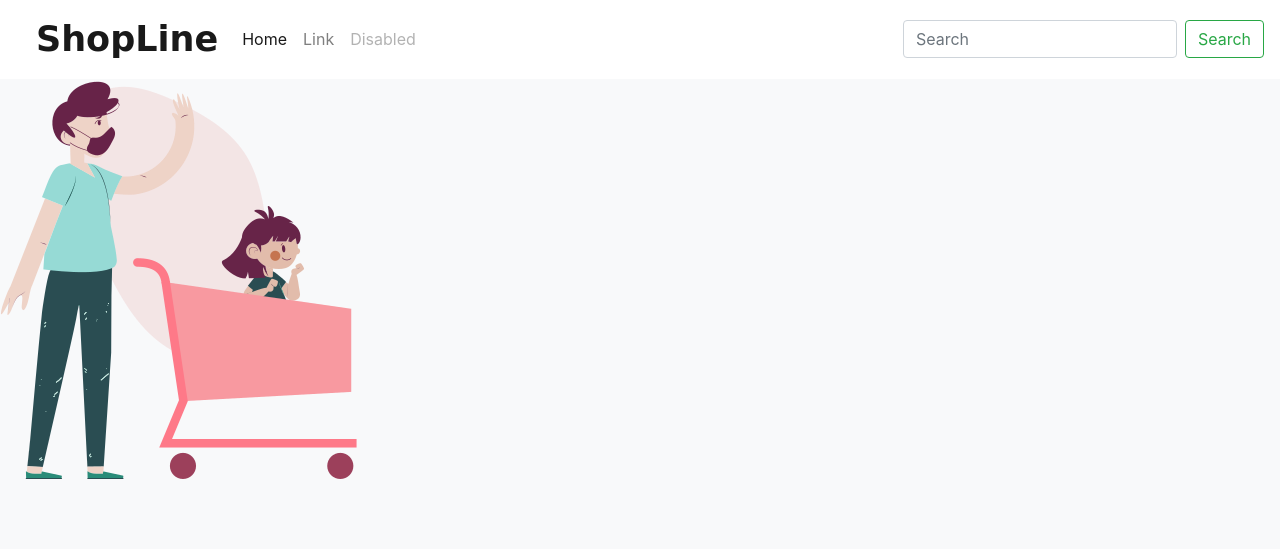
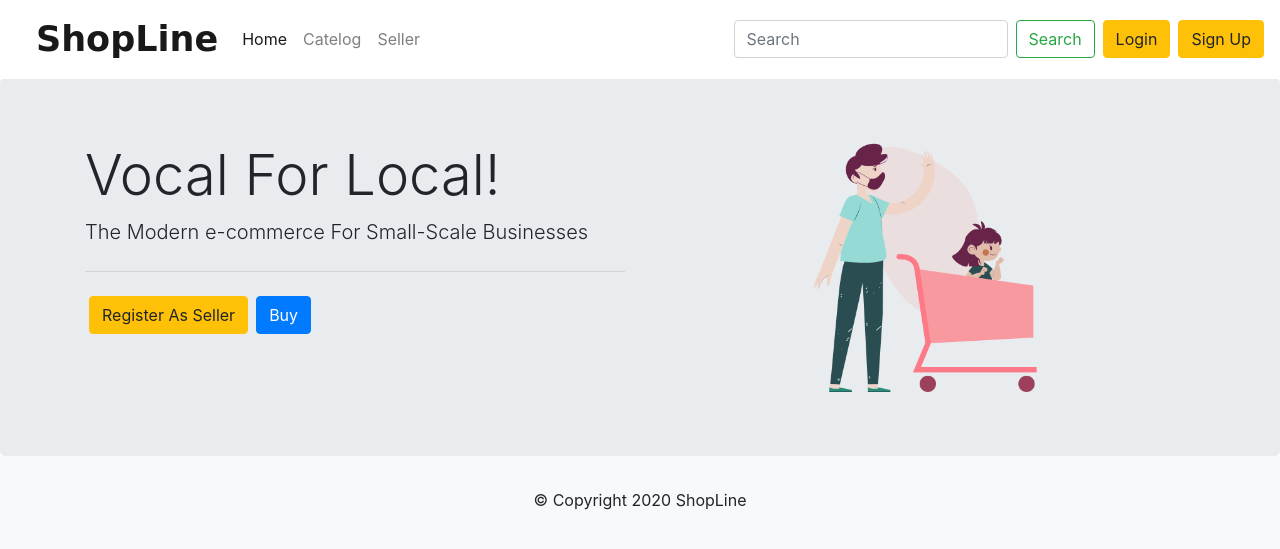
Before and after one commit to shubhanshu02/ShopLine, a Django app: page / in a window 1280 px wide. Shown: the top 549 px of the page. Run offline with Django 3.2, Linux system fonts and the light colour scheme; some web fonts are replaced.

Commit message:
Added Home Page

```diff
--- a/shop/templates/base.html
+++ b/shop/templates/base.html
@@ -9,16 +9,17 @@
     <link rel="stylesheet" href="https://cdn.jsdelivr.net/npm/bootstrap@4.5.3/dist/css/bootstrap.min.css"
         integrity="sha384-TX8t27EcRE3e/ihU7zmQxVncDAy5uIKz4rEkgIXeMed4M0jlfIDPvg6uqKI2xXr2" crossorigin="anonymous">
     <link href="https://fonts.googleapis.com/css2?family=Italianno&display=swap" rel="stylesheet">
+    <link href="https://stackpath.bootstrapcdn.com/font-awesome/4.7.0/css/font-awesome.min.css" rel="stylesheet">
 </head>
 
 <body class="bg-light">
-    <nav class="navbar navbar-expand-lg navbar-light bg-white">
+    <nav class="navbar fixed-top navbar-expand-lg navbar-light bg-white">
         <button class="navbar-toggler" type="button" data-toggle="collapse" data-target="#navbarTogglerDemo03"
             aria-controls="navbarTogglerDemo03" aria-expanded="false" aria-label="Toggle navigation">
             <span class="navbar-toggler-icon"></span>
         </button>
-        <a style="padding-left: 20px;font-family: 'Italianno', cursive; font-size: 35px; font-weight: bold;" class="navbar-brand"
-            href="#">ShopLine</a>
+        <a style="padding-left: 20px;font-family: 'Italianno', cursive; font-size: 35px; font-weight: bold;"
+            class="navbar-brand" href="#">ShopLine</a>
 
         <div class="collapse navbar-collapse" id="navbarTogglerDemo03">
             <ul class="navbar-nav mr-auto mt-2 mt-lg-0">
@@ -26,22 +27,32 @@
                     <a class="nav-link" href="#">Home <span class="sr-only">(current)</span></a>
                 </li>
                 <li class="nav-item">
-                    <a class="nav-link" href="#">Link</a>
+                    <a class="nav-link" href="#">Catelog</a>
                 </li>
                 <li class="nav-item">
-                    <a class="nav-link disabled" href="#">Disabled</a>
+                    <a class="nav-link" href="#">Seller</a>
                 </li>
             </ul>
             <form class="form-inline my-2 my-lg-0">
                 <input class="form-control mr-sm-2" type="search" placeholder="Search" aria-label="Search">
                 <button class="btn btn-outline-success my-2 my-sm-0" type="submit">Search</button>
             </form>
+            <button class="ml-2 btn btn-warning">Login</button>
+            <button class="ml-2 btn btn-warning">Sign Up</button>
         </div>
     </nav>
+    <div class="bg-white" style="margin-top: 78px;">
+        {% block content %}
+        {% endblock %}
+    </div>
 
-    <img src="{% static "images/family-values.png" %}" alt="My image">
-    {% block content %}
-    {% endblock %}
+    <footer class="footer">
+        <div class="container">
+            <div class="row justify-content-center">
+                © Copyright 2020 ShopLine
+            </div>
+    </footer>
+
     <script src="https://code.jquery.com/jquery-3.5.1.slim.min.js"
         integrity="sha384-DfXdz2htPH0lsSSs5nCTpuj/zy4C+OGpamoFVy38MVBnE+IbbVYUew+OrCXaRkfj"
         crossorigin="anonymous"></script>
--- a/shop/templates/shop/index.html
+++ b/shop/templates/shop/index.html
@@ -1,6 +1,25 @@
 {% extends 'base.html' %}
+{% load static %}
 
 {% block content %}
+<div class="jumbotron">
+    <div class="container">
+        <div class="row">
+            <div class="col-sm-6">
+                <h1 class="display-4">Vocal For Local!</h1>
+                <p class="lead">The Modern e-commerce For Small-Scale Businesses</p>
+                <hr class="my-4">
+                <div class="row mb-4 ml-1 text-center">
+                    <button class="btn btn-warning">Register As Seller</button>
+                    <button class="ml-2 btn btn-primary">Buy</button>
+                </div>
+            </div>
 
-
+            <div class="col-sm-6 text-center">
+                <img class="img-fluid" style="max-height: 250px;" src="{% static "images/index_jumbotron.png" %}"
+                    alt="My image">
+            </div>
+        </div>
+    </div>
+</div>
 {% endblock %}
--- a/shopline/urls.py
+++ b/shopline/urls.py
@@ -16,7 +16,6 @@ Including another URLconf
 from django.contrib import admin
 from django.urls import path,include
 from shopline.settings import STATIC_URL, STATIC_ROOT
-from django.conf import settings
 from django.conf.urls.static import static
 
 
```
Also changed, not shown: shop/static/images/family-values.png (deleted), shop/static/images/index_jumbotron.png (renamed from shop/templates/family-values.png).
